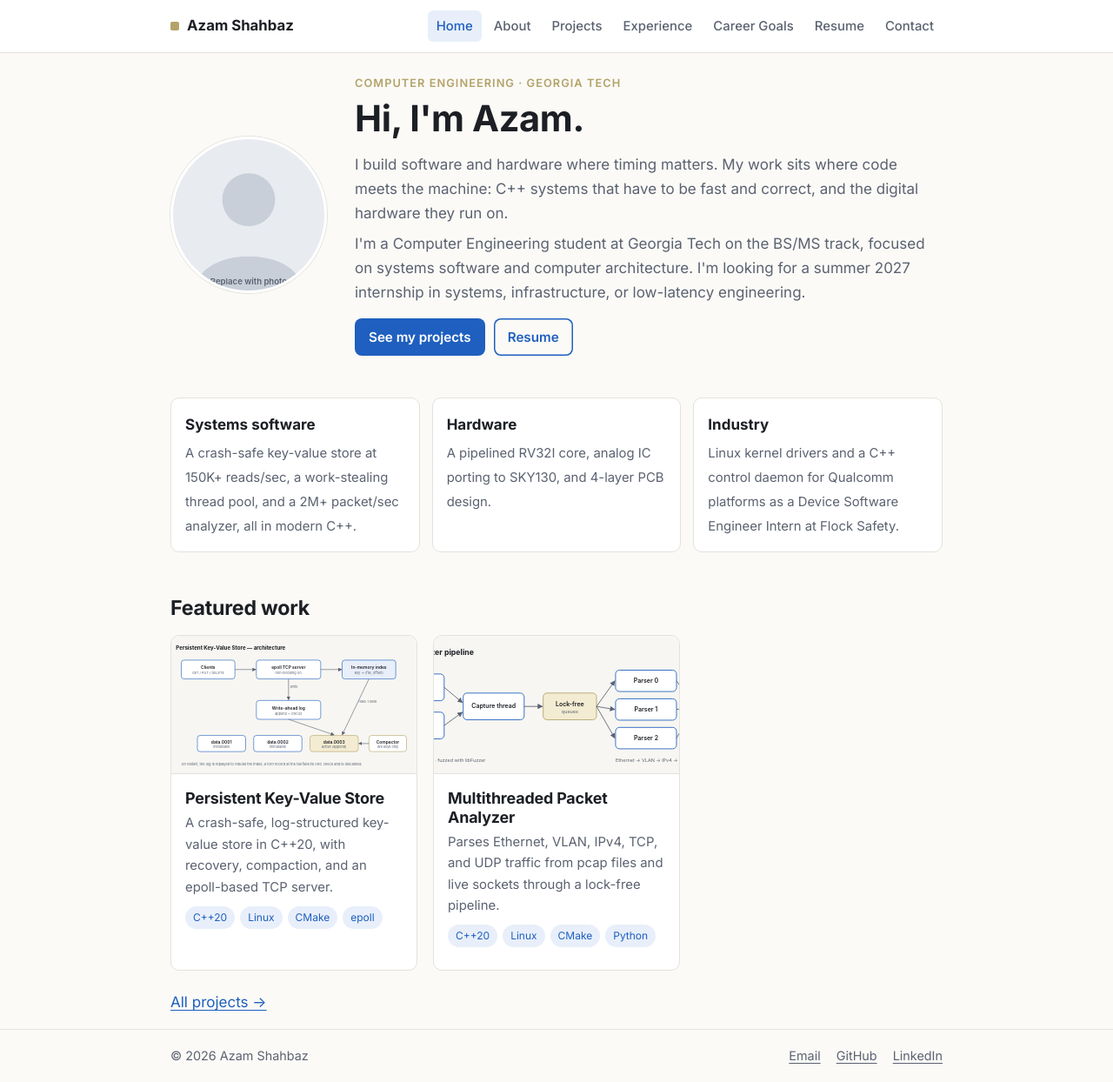
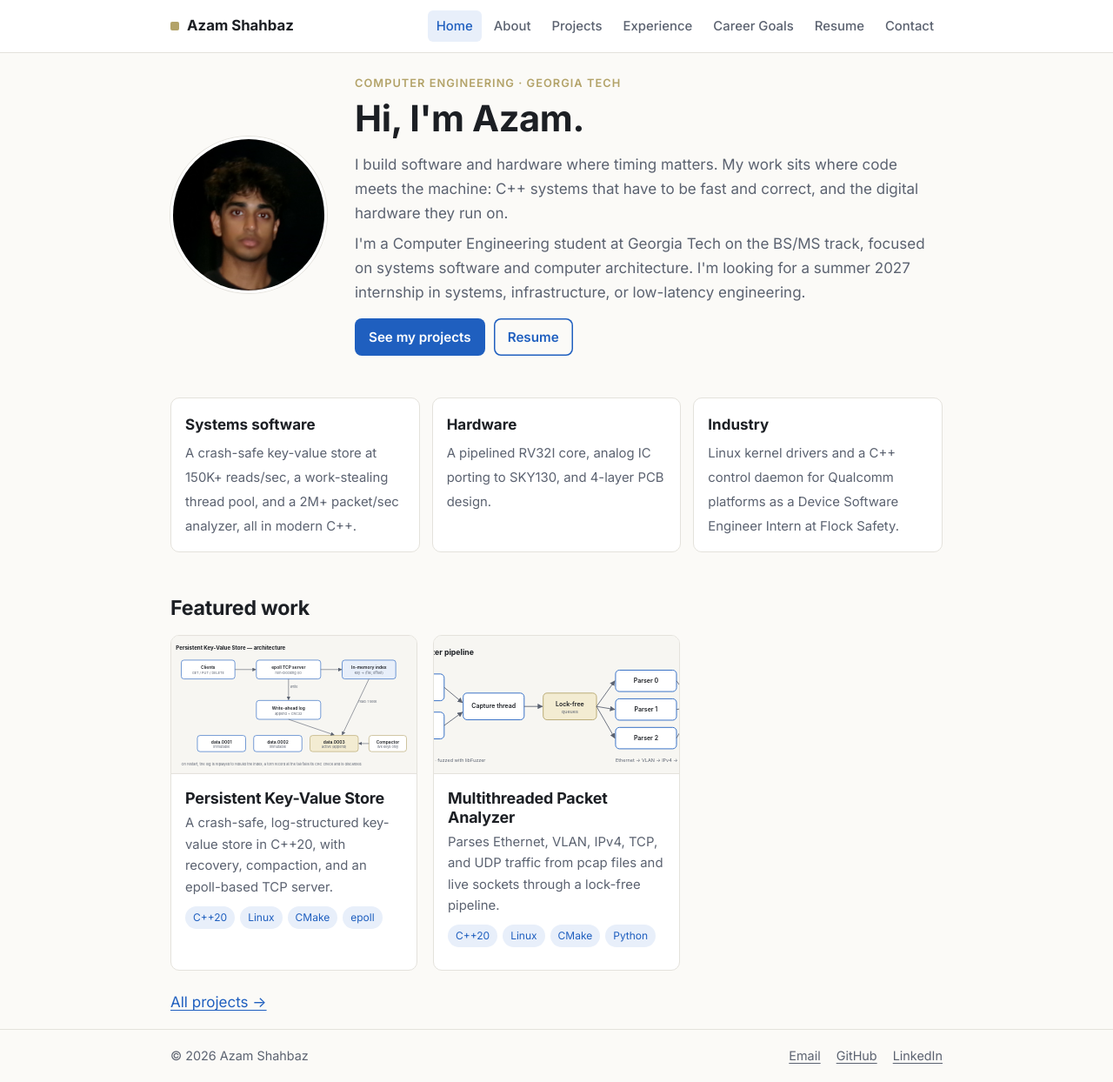
Before and after one commit to azamshahbaz07/azamshahbaz07.github.io, a Jekyll site: the page built from index.md, in a window 1280 px wide and 1244 px high. Shown: the whole window at 87% size. Built offline with Jekyll 4.4.1, drawn with Linux system fonts in a browser that asks for light colours.

Commit message:
Add headshot photo

```diff
--- a/_config.yml
+++ b/_config.yml
@@ -12,7 +12,7 @@ email: "azamshahbaz07@gmail.com"
 github: azamshahbaz07
 
 # Home-page photo. Drop your photo in assets/img/ and point this at it.
-headshot: /assets/img/headshot.svg
+headshot: /assets/img/headshot.png
 linkedin: azamshahbaz07
 
 # GitHub Pages URL settings.
```
Also changed, not shown: assets/img/headshot.png (added).
